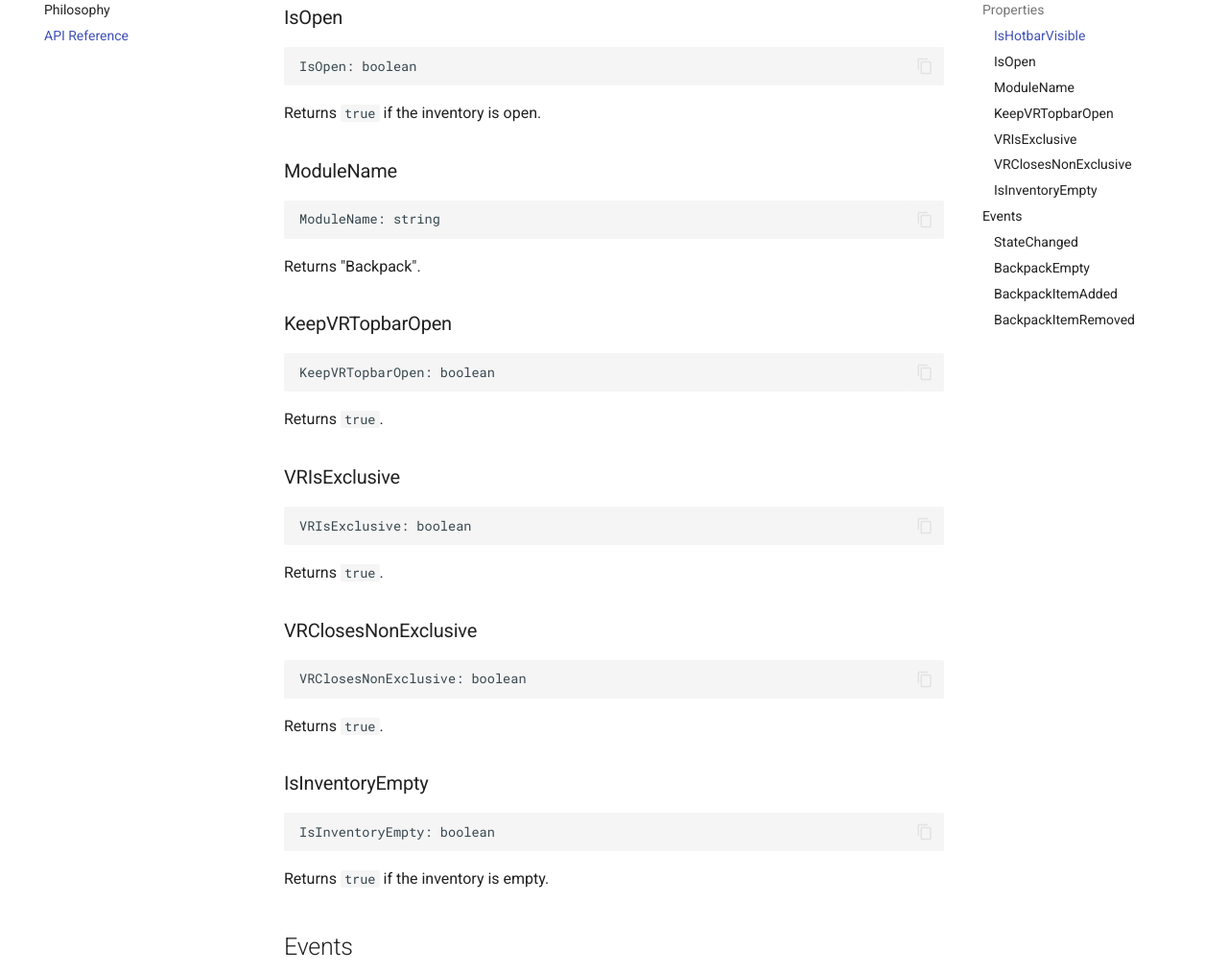
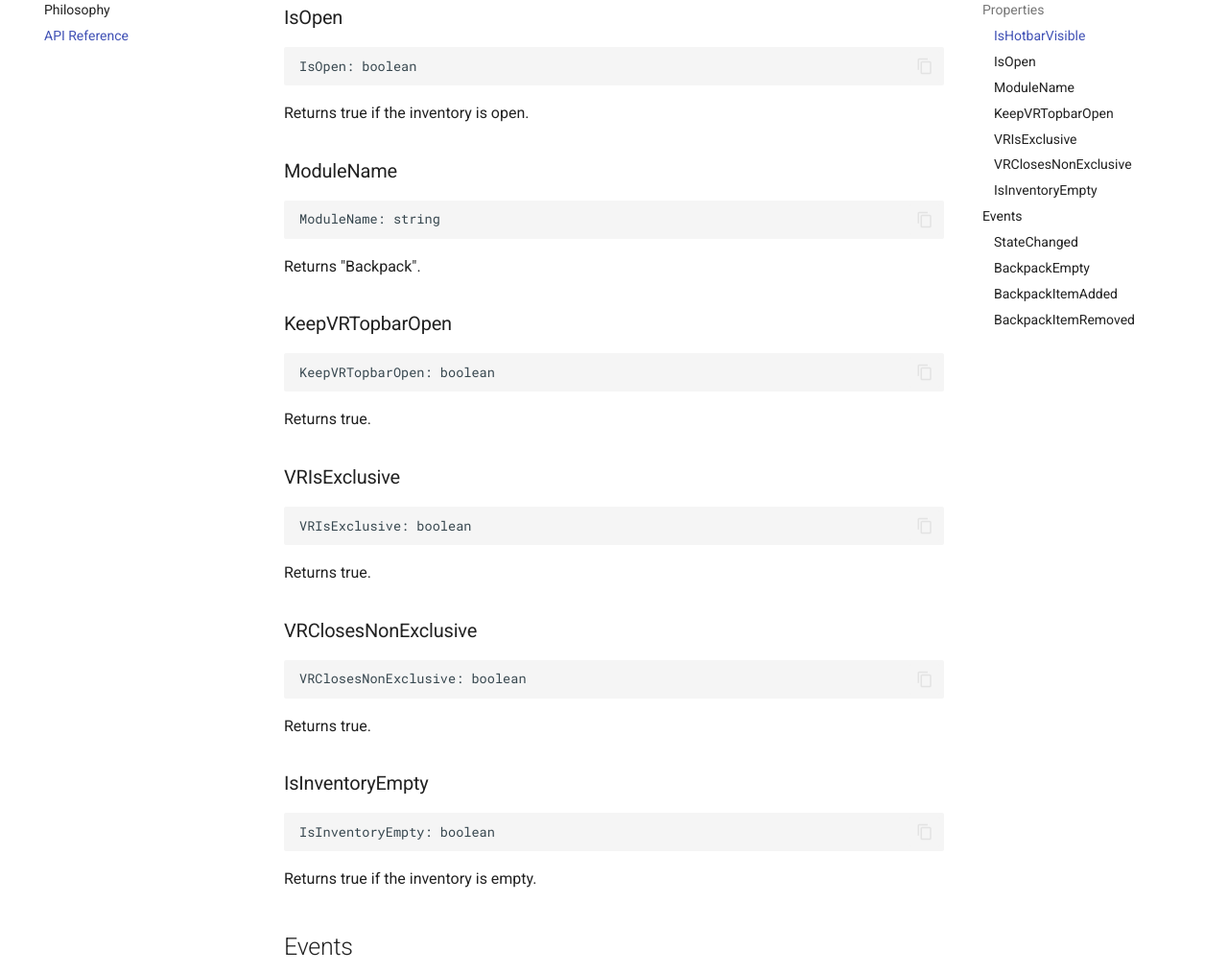
Before and after one commit to RyanLua/Purse, an MkDocs documentation site: the page built from docs/api-reference.md, in a window 1280 px wide and 1400 px high, scrolled down 851 px. Shown: the part 152-1166 px from the top of the window at 96% size. Built offline with MkDocs 1.6.1 and Material for MkDocs 9.7.7, drawn with Linux system fonts in a browser that asks for light colours; comment, search, counter and statistics services are not loaded.

Commit message:
Improve formatting
Signed-off-by: GitHub <noreply@github.com>

````diff
--- a/docs/api-reference.md
+++ b/docs/api-reference.md
@@ -43,7 +43,7 @@ Determines whether or not the hotbar is visible.
 IsOpen: boolean
 ```
 
-Returns `true` if the inventory is open.
+Returns true if the inventory is open.
 
 ### ModuleName
 
@@ -59,7 +59,7 @@ Returns "Backpack".
 KeepVRTopbarOpen: boolean
 ```
 
-Returns `true`.
+Returns true.
 
 ### VRIsExclusive
 
@@ -67,7 +67,7 @@ Returns `true`.
 VRIsExclusive: boolean
 ```
 
-Returns `true`.
+Returns true.
 
 ### VRClosesNonExclusive
 
@@ -75,7 +75,7 @@ Returns `true`.
 VRClosesNonExclusive: boolean
 ```
 
-Returns `true`.
+Returns true.
 
 ### IsInventoryEmpty
 
@@ -83,7 +83,7 @@ Returns `true`.
 IsInventoryEmpty: boolean
 ```
 
-Returns `true` if the inventory is empty.
+Returns true if the inventory is empty.
 
 ## Events
 
````
